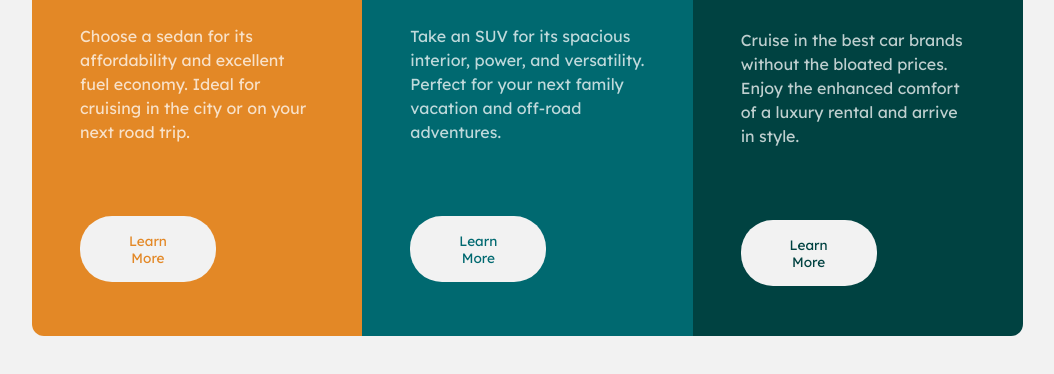
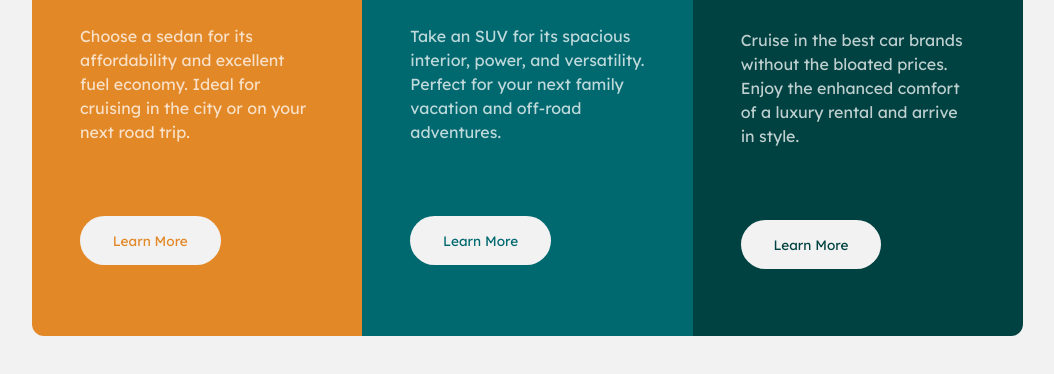
Before and after one commit to brhodes1825/3-column-preview-card, a plain HTML site: page index.html in a window 1280 px wide. Shown: the part 312-686 px from the top of the page, without its empty margins (112-1166 px from the left). Drawn offline with Linux system fonts and the light colour scheme; a web font is replaced by a local one.

Commit message:
Update styles.css

```diff
--- a/styles.css
+++ b/styles.css
@@ -101,7 +101,7 @@ a {
   padding: 1rem 2rem;
   text-align: center;
   border-radius: 2rem;
-  width: 58%;
+  width: 60%;
 }
 
 .sedans a {
```
